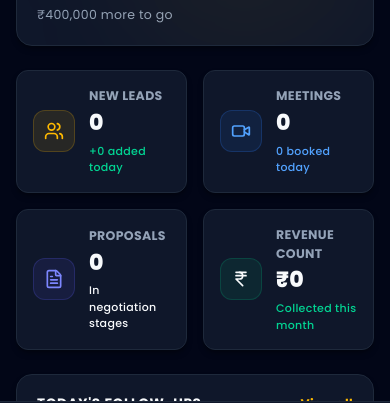
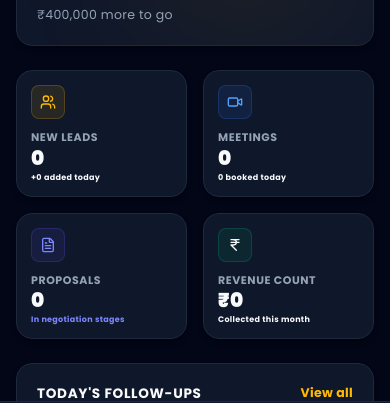
Before and after one commit to SaNjAy-bRo/clever-crow-crm, a Next.js app: page /dashboard in a window 390 px wide. Shown: the part 386-789 px from the top of the page. Built offline with nearby package versions, Linux system fonts and the light colour scheme; no server answers; the database is empty; sample sign-in values are in the browser's storage.

Commit message:
style: optimize dashboard stats cards layout and font scaling for mobile screens

```diff
--- a/src/components/modules/DashboardView.tsx
+++ b/src/components/modules/DashboardView.tsx
@@ -189,56 +189,56 @@ export default function DashboardView({
       <div className="grid grid-cols-2 lg:grid-cols-4 gap-4">
 
         {/* New Leads */}
-        <div className="bg-slate-900 border border-slate-800 p-4 rounded-xl flex items-center space-x-3.5 shadow-md">
-          <div className="p-2.5 bg-amber-400/10 rounded-xl border border-amber-400/20 text-amber-400 shrink-0">
-            <Users className="w-5 h-5" />
+        <div className="bg-slate-900 border border-slate-800 p-3.5 md:p-4 rounded-2xl flex flex-col sm:flex-row items-start sm:items-center space-y-2.5 sm:space-y-0 sm:space-x-3.5 shadow-md">
+          <div className="p-2 md:p-2.5 bg-amber-400/10 rounded-lg md:rounded-xl border border-amber-400/20 text-amber-400 shrink-0">
+            <Users className="w-4 h-4 md:w-5 md:h-5" />
           </div>
-          <div className="min-w-0">
-            <span className="text-[10px] text-slate-400 font-bold uppercase block">New Leads</span>
-            <span className="text-xl font-extrabold text-white block mt-0.5">{totalProspects}</span>
-            <span className="text-[9px] text-emerald-400 font-medium block mt-1">
+          <div className="min-w-0 w-full">
+            <span className="text-[9px] md:text-[10px] text-slate-400 font-bold uppercase block tracking-wider">New Leads</span>
+            <span className="text-lg md:text-xl font-black text-white block mt-0.5 leading-none">{totalProspects}</span>
+            <span className="text-[8px] md:text-[9px] text-emerald-450 font-bold block mt-1.5 leading-none">
               +{newLeadsToday} added today
             </span>
           </div>
         </div>
 
         {/* Meetings */}
-        <div className="bg-slate-900 border border-slate-800 p-4 rounded-xl flex items-center space-x-3.5 shadow-md">
-          <div className="p-2.5 bg-blue-500/10 rounded-xl border border-blue-500/20 text-blue-400 shrink-0">
-            <Video className="w-5 h-5" />
+        <div className="bg-slate-900 border border-slate-800 p-3.5 md:p-4 rounded-2xl flex flex-col sm:flex-row items-start sm:items-center space-y-2.5 sm:space-y-0 sm:space-x-3.5 shadow-md">
+          <div className="p-2 md:p-2.5 bg-blue-500/10 rounded-lg md:rounded-xl border border-blue-500/20 text-blue-400 shrink-0">
+            <Video className="w-4 h-4 md:w-5 md:h-5" />
           </div>
-          <div className="min-w-0">
-            <span className="text-[10px] text-slate-400 font-bold uppercase block">Meetings</span>
-            <span className="text-xl font-extrabold text-white block mt-0.5">{myMeetings.filter(m => m.status === "Completed").length}</span>
-            <span className="text-[9px] text-blue-400 font-medium block mt-1">
+          <div className="min-w-0 w-full">
+            <span className="text-[9px] md:text-[10px] text-slate-400 font-bold uppercase block tracking-wider">Meetings</span>
+            <span className="text-lg md:text-xl font-black text-white block mt-0.5 leading-none">{myMeetings.filter(m => m.status === "Completed").length}</span>
+            <span className="text-[8px] md:text-[9px] text-blue-450 font-bold block mt-1.5 leading-none">
               {meetingsBookedToday} booked today
             </span>
           </div>
         </div>
 
         {/* Proposals */}
-        <div className="bg-slate-900 border border-slate-800 p-4 rounded-xl flex items-center space-x-3.5 shadow-md">
-          <div className="p-2.5 bg-indigo-500/10 rounded-xl border border-indigo-500/20 text-indigo-400 shrink-0">
-            <FileText className="w-5 h-5" />
+        <div className="bg-slate-900 border border-slate-800 p-3.5 md:p-4 rounded-2xl flex flex-col sm:flex-row items-start sm:items-center space-y-2.5 sm:space-y-0 sm:space-x-3.5 shadow-md">
+          <div className="p-2 md:p-2.5 bg-indigo-500/10 rounded-lg md:rounded-xl border border-indigo-500/20 text-indigo-400 shrink-0">
+            <FileText className="w-4 h-4 md:w-5 md:h-5" />
           </div>
-          <div className="min-w-0">
-            <span className="text-[10px] text-slate-400 font-bold uppercase block">Proposals</span>
-            <span className="text-xl font-extrabold text-white block mt-0.5">{myProposals.length}</span>
-            <span className="text-[9px] text-indigo-450 font-medium block mt-1">
+          <div className="min-w-0 w-full">
+            <span className="text-[9px] md:text-[10px] text-slate-400 font-bold uppercase block tracking-wider">Proposals</span>
+            <span className="text-lg md:text-xl font-black text-white block mt-0.5 leading-none">{myProposals.length}</span>
+            <span className="text-[8px] md:text-[9px] text-indigo-400 font-bold block mt-1.5 leading-none">
               In negotiation stages
             </span>
           </div>
         </div>
 
         {/* Collected Revenue */}
-        <div className="bg-slate-900 border border-slate-800 p-4 rounded-xl flex items-center space-x-3.5 shadow-md">
-          <div className="p-2.5 bg-emerald-500/10 rounded-xl border border-emerald-500/20 text-emerald-450 shrink-0">
-            <IndianRupee className="w-5 h-5" />
+        <div className="bg-slate-900 border border-slate-800 p-3.5 md:p-4 rounded-2xl flex flex-col sm:flex-row items-start sm:items-center space-y-2.5 sm:space-y-0 sm:space-x-3.5 shadow-md">
+          <div className="p-2 md:p-2.5 bg-emerald-500/10 rounded-lg md:rounded-xl border border-emerald-500/20 text-emerald-450 shrink-0">
+            <IndianRupee className="w-4 h-4 md:w-5 md:h-5" />
           </div>
-          <div className="min-w-0">
-            <span className="text-[10px] text-slate-400 font-bold uppercase block">Revenue Count</span>
-            <span className="text-xl font-extrabold text-white block mt-0.5">₹{monthlyRevenueCollected.toLocaleString()}</span>
-            <span className="text-[9px] text-emerald-400 font-medium block mt-1">
+          <div className="min-w-0 w-full">
+            <span className="text-[9px] md:text-[10px] text-slate-400 font-bold uppercase block tracking-wider">Revenue Count</span>
+            <span className="text-lg md:text-xl font-black text-white block mt-0.5 leading-none">₹{monthlyRevenueCollected.toLocaleString()}</span>
+            <span className="text-[8px] md:text-[9px] text-emerald-450 font-bold block mt-1.5 leading-none">
               Collected this month
             </span>
           </div>
```
